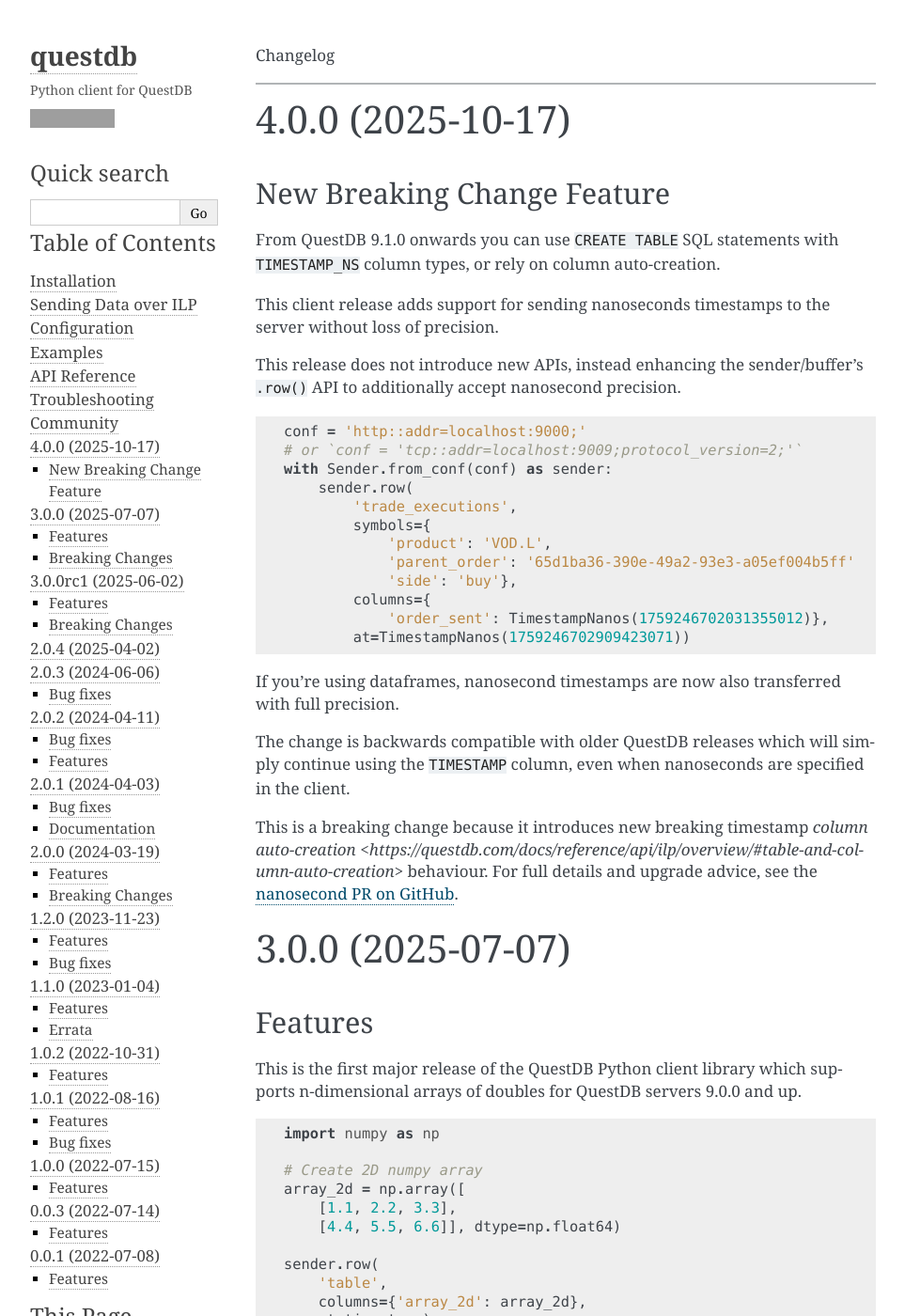
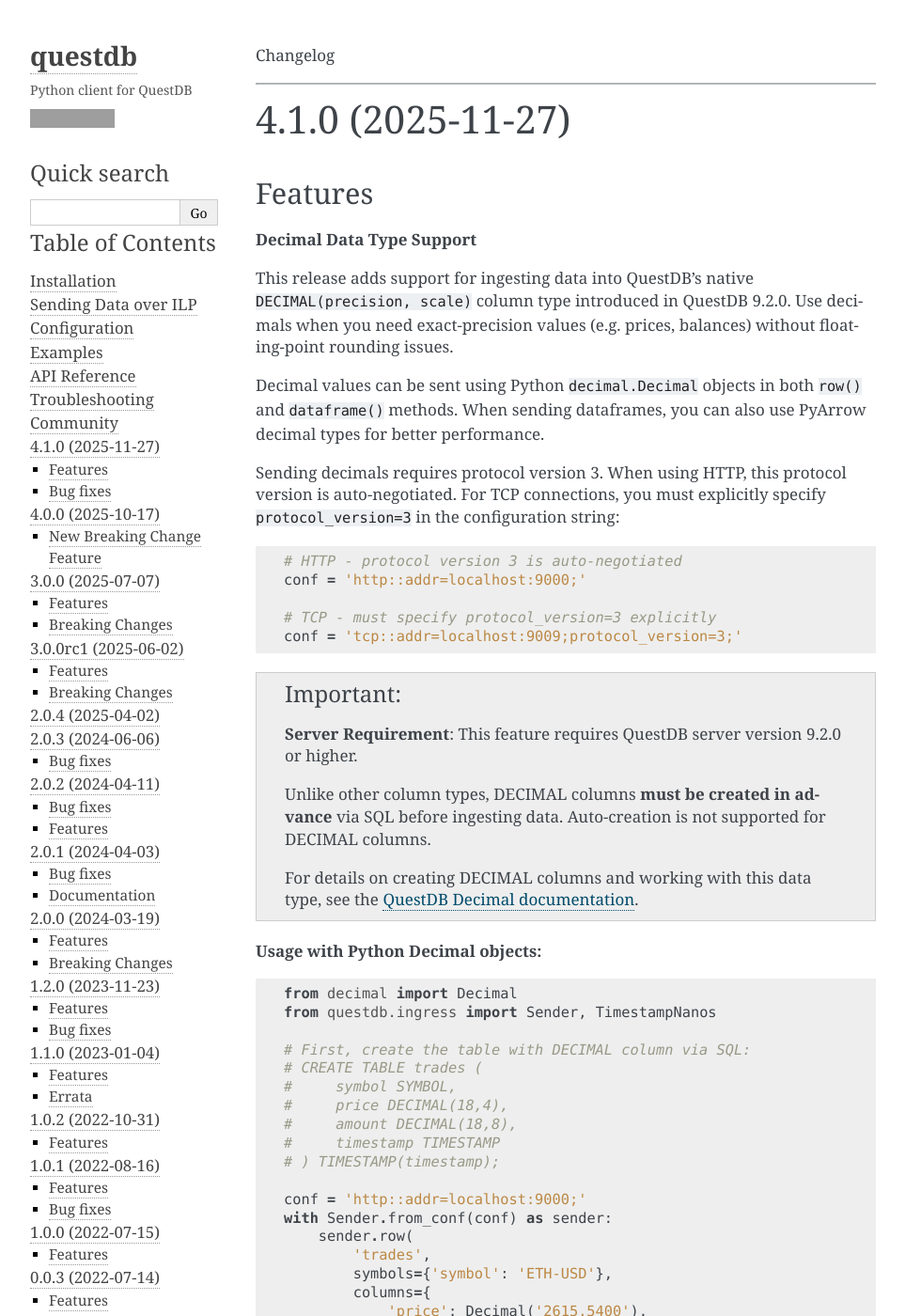
Before and after one commit to questdb/py-questdb-client, a Sphinx documentation site: the page built from docs/changelog.rst, in a window 1280 px wide and 1400 px high. Shown: the whole window at 94% size, without its empty margins (148-1111 px from the left). Built offline with Sphinx 7.4.7, drawn with Linux system fonts in a browser that asks for light colours; some of the changed text lies outside the part shown; grey boxes are pictures that could not be loaded.

Commit message:
prepared notes for v4.1.0

```diff
--- a/CHANGELOG.rst
+++ b/CHANGELOG.rst
@@ -4,6 +4,137 @@
 Changelog
 
 =========
+
+4.1.0 (2025-11-27)
+------------------
+
+Features
+~~~~~~~~
+
+**Decimal Data Type Support**
+
+This release adds support for ingesting data into QuestDB's native
+``DECIMAL(precision, scale)`` column type introduced in QuestDB 9.2.0.
+Use decimals when you need exact-precision values (e.g. prices, balances)
+without floating-point rounding issues.
+
+Decimal values can be sent using Python ``decimal.Decimal`` objects in both
+``row()`` and ``dataframe()`` methods. When sending dataframes, you can also use
+PyArrow decimal types for better performance.
+
+Sending decimals requires protocol version 3. When using HTTP, this protocol
+version is auto-negotiated. For TCP connections, you must explicitly specify
+``protocol_version=3`` in the configuration string:
+
+.. code-block:: python
+
+    # HTTP - protocol version 3 is auto-negotiated
+    conf = 'http::addr=localhost:9000;'
+
+    # TCP - must specify protocol_version=3 explicitly
+    conf = 'tcp::addr=localhost:9009;protocol_version=3;'
+
+.. important::
+    **Server Requirement**: This feature requires QuestDB server version 9.2.0 or higher.
+
+    Unlike other column types, DECIMAL columns **must be created in advance** via SQL
+    before ingesting data. Auto-creation is not supported for DECIMAL columns.
+
+    For details on creating DECIMAL columns and working with this data type, see the
+    `QuestDB Decimal documentation <https://questdb.com/docs/concept/decimal/>`_.
+
+**Usage with Python Decimal objects:**
+
+.. code-block:: python
+
+    from decimal import Decimal
+    from questdb.ingress import Sender, TimestampNanos
+
+    # First, create the table with DECIMAL column via SQL:
+    # CREATE TABLE trades (
+    #     symbol SYMBOL,
+    #     price DECIMAL(18,4),
+    #     amount DECIMAL(18,8),
+    #     timestamp TIMESTAMP
+    # ) TIMESTAMP(timestamp);
+
+    conf = 'http::addr=localhost:9000;'
+    with Sender.from_conf(conf) as sender:
+        sender.row(
+            'trades',
+            symbols={'symbol': 'ETH-USD'},
+            columns={
+                'price': Decimal('2615.5400'),
+                'amount': Decimal('0.00044000')},
+            at=TimestampNanos.now())
+
+**Usage with Python Decimal objects in Pandas dataframes:**
+
+.. code-block:: python
+
+    import pandas as pd
+    from decimal import Decimal
+
+    # Create DataFrame with Python Decimal objects
+    df = pd.DataFrame({
+        'symbol': ['ETH-USD', 'BTC-USD'],
+        'price': [Decimal('2615.5400'), Decimal('43210.1234')],
+        'volume': [Decimal('1234.56789012'), Decimal('98.76543210')]
+    })
+
+    with Sender.from_conf(conf) as sender:
+        sender.dataframe(
+            df,
+            table_name='trades',
+            symbols='symbol',
+            at=TimestampNanos.now())
+
+**Usage with PyArrow Decimal types in Pandas dataframes:**
+
+.. code-block:: python
+
+    import pandas as pd
+    import pyarrow as pa
+    from decimal import Decimal
+
+    # Create DataFrame with Arrow decimal types
+    df = pd.DataFrame({
+        'prices': pd.array(
+            [Decimal('-99999.99'), Decimal('-678.00')],
+            dtype=pd.ArrowDtype(pa.decimal128(18, 2))
+        )
+    })
+
+    with Sender.from_conf(conf) as sender:
+        sender.dataframe(df, table_name='prices', at=TimestampNanos.now())
+
+**Additional Arrow Data Type Support**
+
+Added support for additional PyArrow column types commonly encountered when
+deserializing from Parquet files or converting Polars dataframes to Pandas:
+
+* ``int16``, ``int32``, ``float32`` (float), ``bool``
+* ``string``, ``large_string`` (including as symbol types)
+* ``timestamp[us]`` with timezone support for microsecond-precision timestamps
+
+**Microsecond Timestamp Precision**
+
+Microsecond-precision timestamp columns (``datetime64[us]`` in NumPy and
+``timestamp[us]`` in PyArrow) are now fully supported. When using
+``protocol_version`` 2 or higher, microsecond timestamps are sent with full
+precision, including for the designated timestamp column.
+
+Bug fixes
+~~~~~~~~~
+
+* Fixed error message formatting that was missing a comma between supported
+  types, which caused ``TimestampMicros`` and ``datetime.datetime`` to appear
+  concatenated in error messages.
+
+* Updated type hints to allow ``None`` as a valid column value in
+  ``Sender.row()``. This brings the type annotations in line with the actual
+  behavior, where ``None`` values have always been supported to represent NULL
+  values.
 
 4.0.0 (2025-10-17)
 ------------------
--- a/README.rst
+++ b/README.rst
@@ -18,7 +18,7 @@
 Install
 =======
 
-The latest version of the library is 4.0.0 (`changelog <https://py-questdb-client.readthedocs.io/en/latest/changelog.html>`_).
+The latest version of the library is 4.1.0 (`changelog <https://py-questdb-client.readthedocs.io/en/latest/changelog.html>`_).
 
 ::
 
--- a/docs/conf.py
+++ b/docs/conf.py
@@ -28,7 +28,7 @@
 year = '2024'
 author = 'QuestDB'
 copyright = '{0}, {1}'.format(year, author)
-version = release = '4.0.0'
+version = release = '4.1.0'
 
 github_repo_url = 'https://github.com/questdb/py-questdb-client'
 
--- a/pyproject.toml
+++ b/pyproject.toml
@@ -2,7 +2,7 @@
 # See: https://packaging.python.org/en/latest/specifications/declaring-project-metadata/
 name = "questdb"
 requires-python = ">=3.9"
-version = "4.0.0"
+version = "4.1.0"
 description = "QuestDB client library for Python"
 readme = "README.rst"
 classifiers = [
--- a/setup.py
+++ b/setup.py
@@ -173,7 +173,7 @@
 
 setup(
     name='questdb',
-    version='4.0.0',
+    version='4.1.0',
     platforms=['any'],
     python_requires='>=3.8',
     install_requires=[],
--- a/src/questdb/__init__.py
+++ b/src/questdb/__init__.py
@@ -1 +1 @@
-__version__ = '4.0.0'
+__version__ = '4.1.0'
```
Also changed, not shown: .bumpversion.toml, 1 other file.
